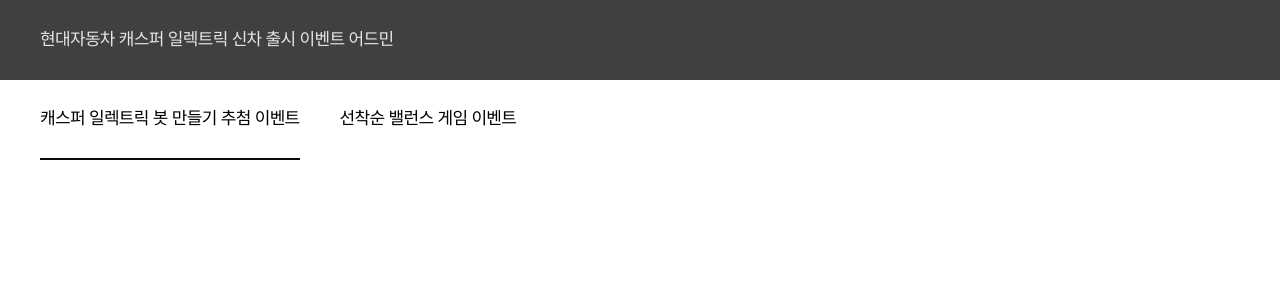
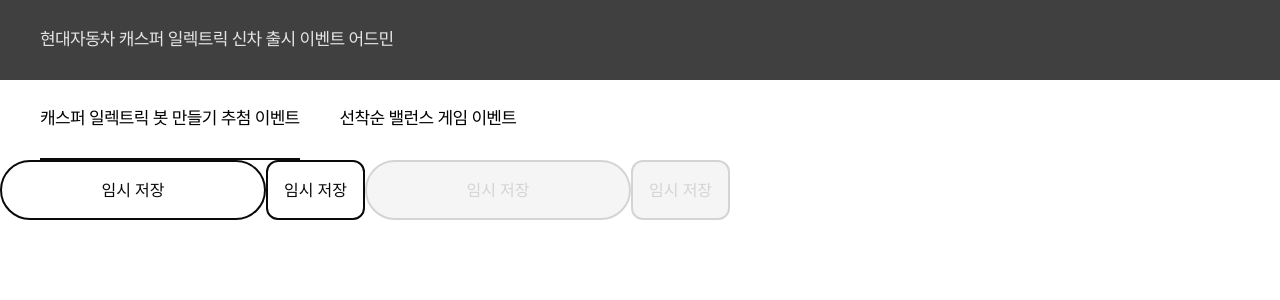
Before and after one commit to softeerbootcamp4th/Team7-HybridJGS-FE, a React (Vite) app in the folder admin/: page / in a window 1280 px wide. Shown: the top 300 px of the page. Built offline with nearby package versions, Linux system fonts and the light colour scheme; a web font is replaced by a local one.

Commit message:
feat: 버튼 컴포넌트 추가

```diff
--- /dev/null
+++ b/admin/src/components/Button/index.tsx
@@ -0,0 +1,28 @@
+import { HTMLProps } from "react";
+import { cva } from "class-variance-authority";
+
+interface ButtonProps extends HTMLProps<HTMLButtonElement> {
+    isValid?: boolean;
+    type: "lg" | "sm";
+}
+
+const ButtonVariants = cva(`border-2 py-[16px] transition-all`, {
+    variants: {
+        isValid: {
+            true: "text-neutral-950 border-neutral-950 bg-white hover:bg-neutral-100",
+            false: "text-neutral-300 border-neutral-300 bg-neutral-100",
+        },
+        type: {
+            lg: "w-[266px] rounded-full",
+            sm: "inline px-[16px] rounded-xl",
+        },
+    },
+});
+
+export default function Button({ isValid = true, type, children, ...restProps }: ButtonProps) {
+    return (
+        <button className={ButtonVariants({ isValid, type })} disabled={!isValid} {...restProps}>
+            {children}
+        </button>
+    );
+}
--- a/admin/src/pages/Login/index.tsx
+++ b/admin/src/pages/Login/index.tsx
@@ -1,4 +1,5 @@
 import { useState } from "react";
+import Button from "@/components/Button";
 import Header from "@/components/Header";
 import TabHeader from "@/components/TabHeader";
 
@@ -13,6 +14,14 @@ export default function Login() {
                 selectedIdx={selectedIdx}
                 handleClickTab={(idx) => setSelectedIdx(idx)}
             />
+            <Button type="lg">임시 저장</Button>
+            <Button type="sm">임시 저장</Button>
+            <Button type="lg" isValid={false}>
+                임시 저장
+            </Button>
+            <Button type="sm" isValid={false}>
+                임시 저장
+            </Button>
         </>
     );
 }
```
